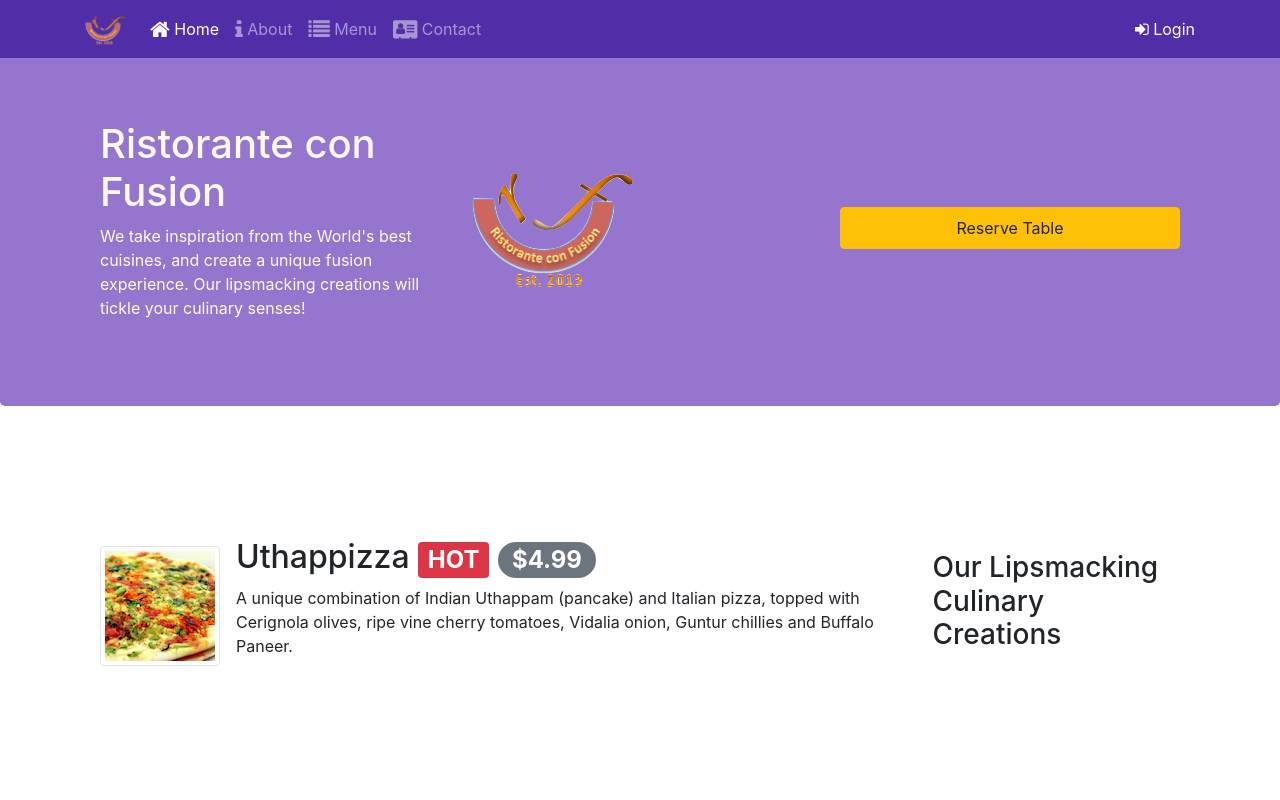
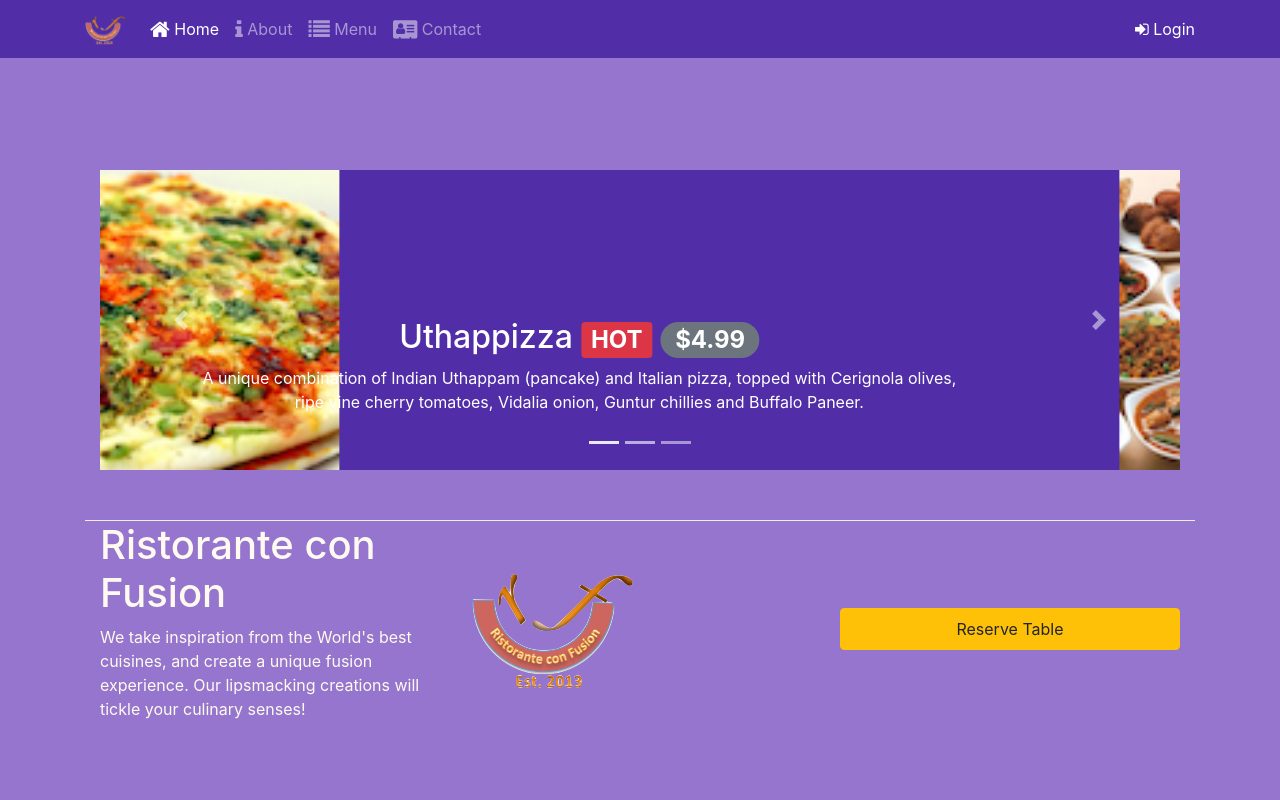
Before and after one commit to ahmedabdo97/bootstrap4, a website: page index.html in a window 1280 px wide. Shown: the top 800 px of the page. Drawn offline with nearby package versions, Linux system fonts and the light colour scheme.

Commit message:
Carousel

```diff
--- a/css/styles.css
+++ b/css/styles.css
@@ -52,3 +52,18 @@
     padding: 10px
 
 }
+
+.carousel {
+    background:#512DA8;
+}
+
+.carousel-item {
+  height: 300px;
+}
+
+.carousel-item img {
+    position: absolute;
+    top: 0;
+    left: 0;
+    min-height: 300px;
+}
--- a/index.html
+++ b/index.html
@@ -75,6 +75,47 @@
         </div>
     <header class="jumbotron">
             <div class="container">
+                <div class="row row-content">
+                    <div class="col">
+                        <div id="mycarousel" class="carousel slide" data-ride="carousel">
+                            <div class="carousel-inner" role="listbox">
+                                <div class="carousel-item active">
+                                    <img class="d-block img-fluid" src="img/uthappizza.png" alt="uthappizza">
+                                    <div class="carousel-caption d-none d-md-block">
+                                            <h2>Uthappizza <span class="badge badge-danger">HOT</span> <span class="badge badge-pill badge-secondary">$4.99</span> </h2>
+                                            <p class="d-none d-sm-block">A unique combination of Indian Uthappam (pancake) and Italian pizza, topped with Cerignola olives, ripe vine cherry tomatoes, Vidalia onion, Guntur chillies and Buffalo Paneer.</p>
+                                    </div>
+                                </div>
+                                <div class="carousel-item">
+                                        <img class="d-block img-fluid" src="img/buffet.png" alt="buffet">
+                                        <div class="carousel-caption d-none d-md-block">
+                                                <h2>Weekend Grand Buffet <span class="badge badge-danger">NEW</span> </h2>
+                                                <p class="d-none d-sm-block">Featuring mouthwatering combinations with a choice of five different salads, six enticing appetizers, six main entrees and five choicest desserts. Free flowing bubbly and soft drinks. All for just $19.99 per person </p>
+                                        </div>
+                                </div>
+                                    <div class="carousel-item">
+                                            <img class="d-block img-fluid" src="img/alberto.png" alt="alberto">
+                                            <div class="carousel-caption d-none d-md-block">
+                                                    <h2>Alberto Somayya</h2>
+                                                    <h4>Executive Chef</h4>
+                                                    <p class="d-none d-sm-block">Award winning three-star Michelin chef with wide International experience having worked closely with whos-who in the culinary world, he specializes in creating mouthwatering Indo-Italian fusion experiences. </p>
+                                                            </div>
+                                        </div>
+                                    </div>
+                                    <ol class="carousel-indicators">
+                                            <li data-target="#mycarousel" data-slide-to="0" class="active"></li>
+                                            <li data-target="#mycarousel" data-slide-to="1"></li>
+                                            <li data-target="#mycarousel" data-slide-to="2"></li>
+                                        </ol>
+                                        <a class="carousel-control-prev" href="#mycarousel" role="button" data-slide="prev">
+                                                <span class="carousel-control-prev-icon"></span>
+                                            </a>
+                                            <a class="carousel-control-next" href="#mycarousel" role="button" data-slide="next">
+                                                <span class="carousel-control-next-icon"></span>
+                                            </a>
+                        </div>
+                    </div>
+                </div>
                 <div class="row row-header">
                     <div class="col-12 col-sm">
                         <h1>Ristorante con Fusion</h1>
@@ -86,7 +127,7 @@
                     <div class="col-12 col-sm align-self-center">
                             <a role="button" class="btn btn-block nav-link btn-warning"
                             data-toggle="tooltip" data-html="true"  title="Or Call us at  <br><strong>+852 12345678</strong>"
-                            data-placement="bottom" href="#reserveform">Reserve Table</a>
+                            data-placement="bottom" href="#Table">Reserve Table</a>
                     </div>
                 </div>
 
```
